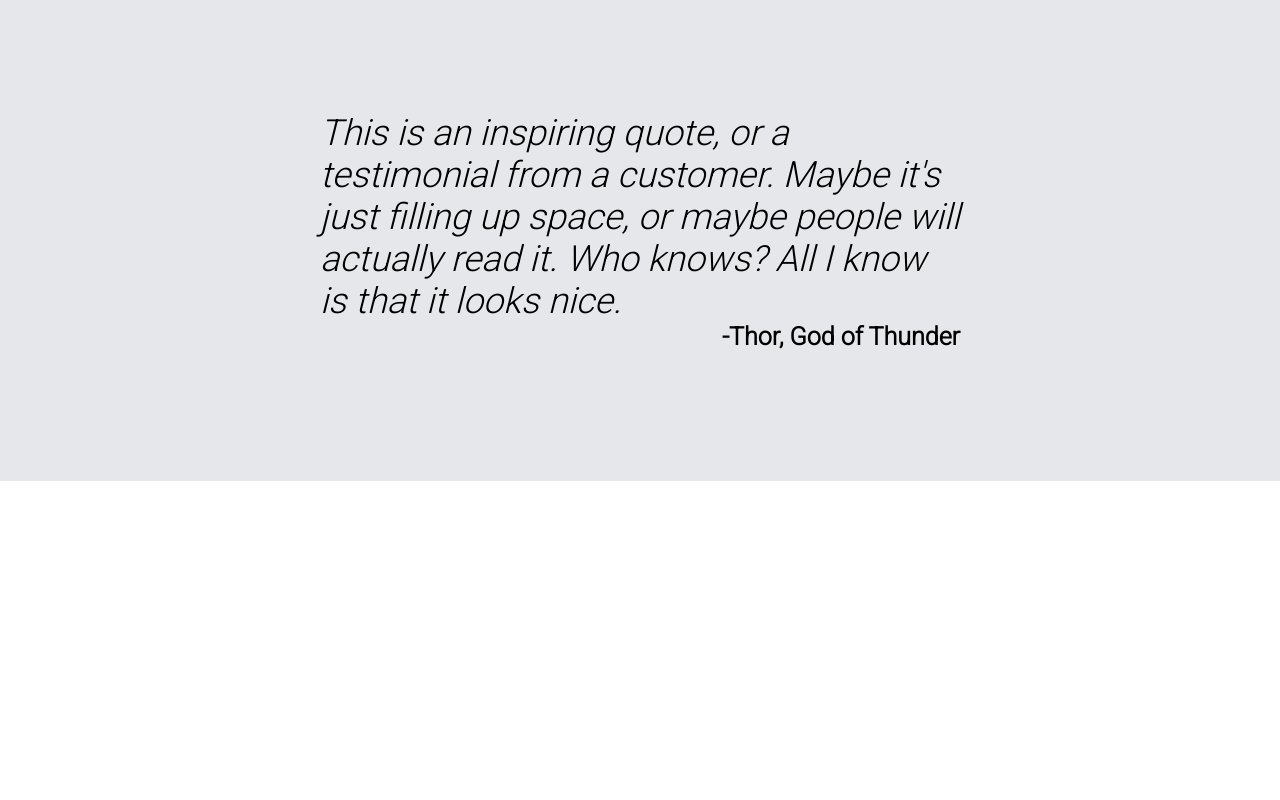
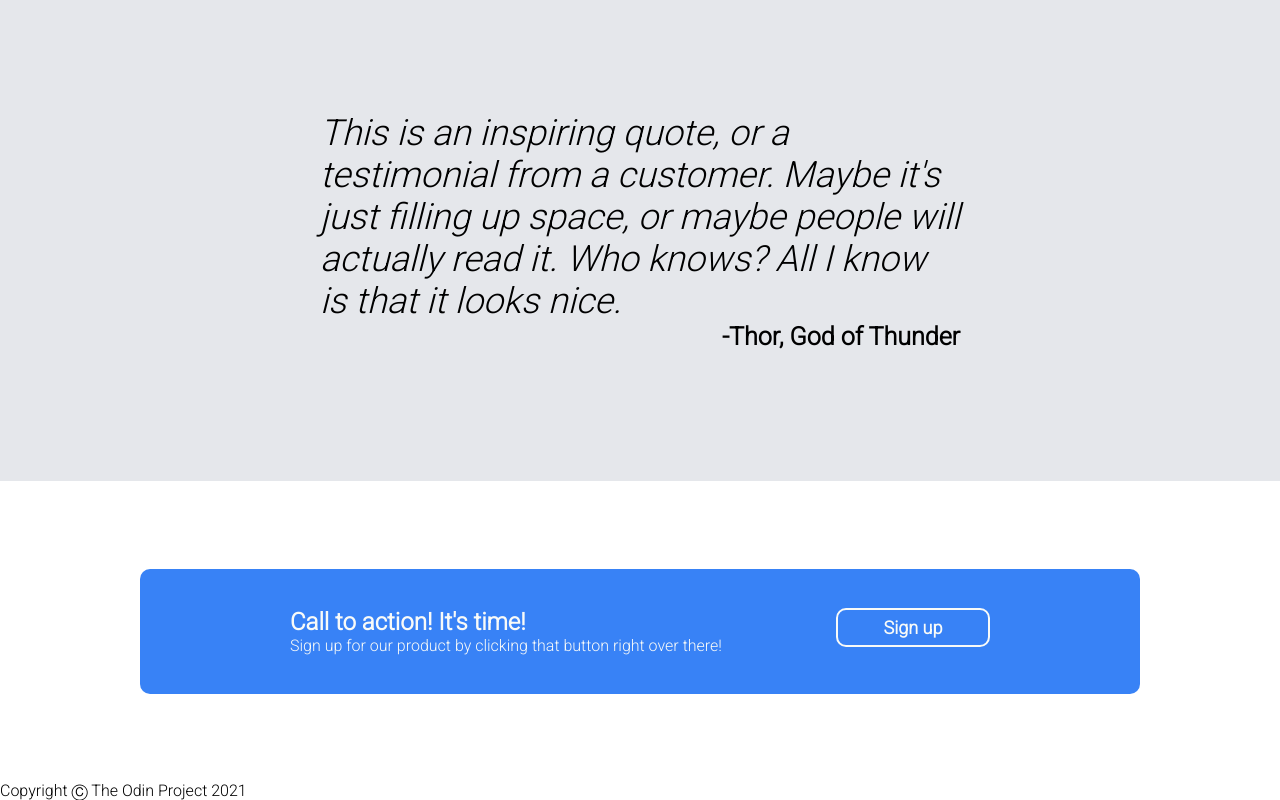
Before and after one commit to aerondight997/Landing-Page, a plain HTML site: page index.html in a window 1280 px wide. Shown: the part 1024-1824 px from the top of the page. Before the commit the page ends 1505 px from the top, so only its background shows below. Drawn offline with Linux system fonts and the light colour scheme.

Commit message:
Added footer class

```diff
--- a/index.html
+++ b/index.html
@@ -60,5 +60,18 @@
       <div class="quote2">-Thor, God of Thunder</div>
    </div>
  </div>
+
+ <div class="signup">
+    <div class="signup1">
+      <div class="signup2">
+        <div class="info">
+          <div class="action">Call to action! It's time!</div>
+          <div class="product">Sign up for our product by clicking that button right over there!</div>
+        </div>
+        <div class="button1">Sign up</div>
+      </div>
+    </div>
+ </div>
+ <div class="footer">Copyright Ⓒ The Odin Project 2021</div>
 </body>
 </html>
```
